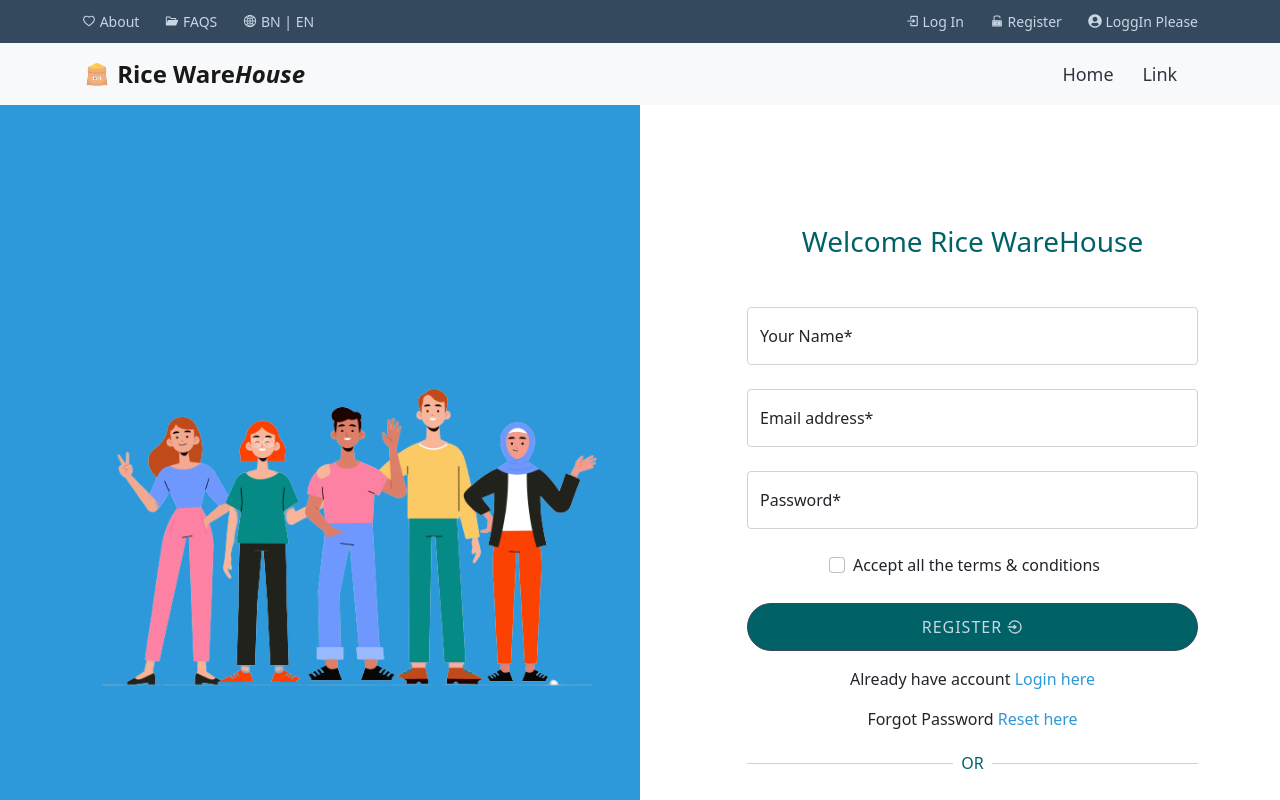
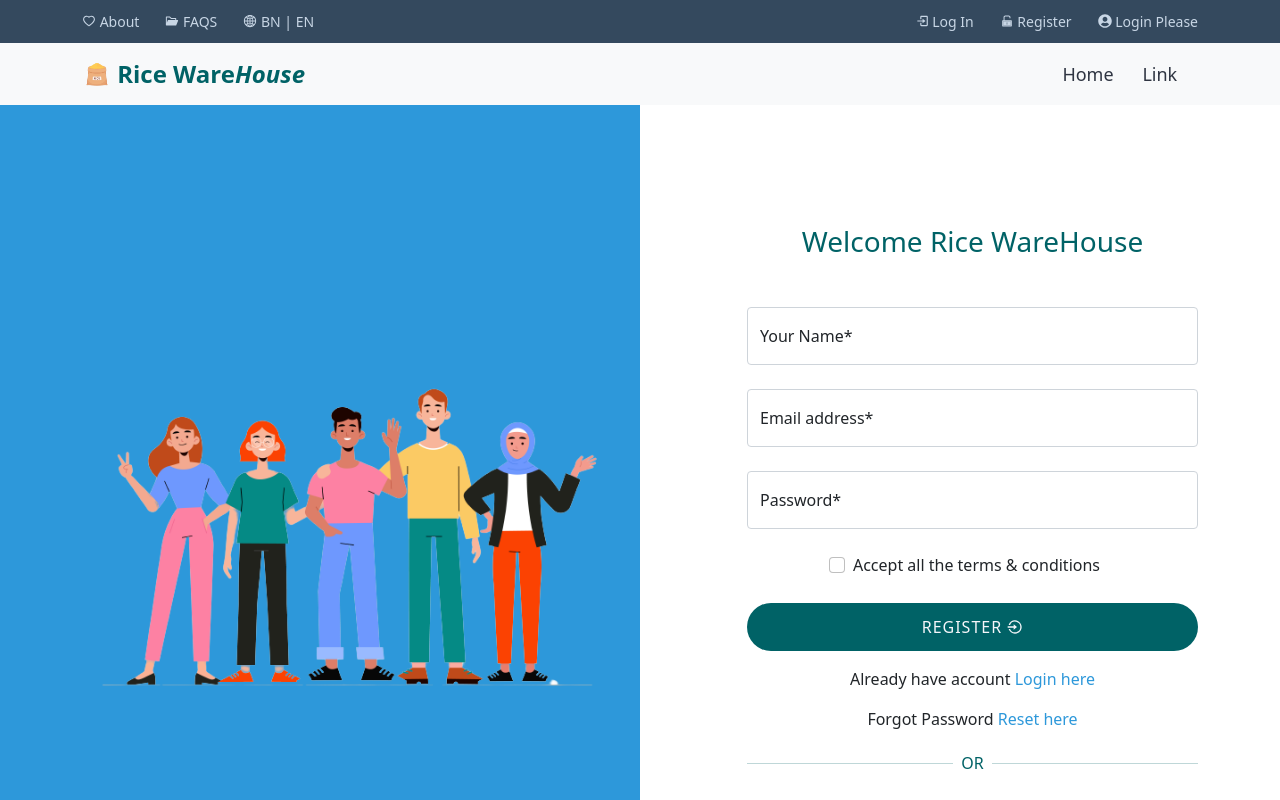
Before and after one commit to soumik9/rice-warehouse-client, a React (Create React App) app: page /register in a window 1280 px wide. Shown: the top 800 px of the page. Built offline with nearby package versions, Linux system fonts and the light colour scheme; no server answers.

Commit message:
one class minimized for all btns

```diff
--- a/src/components/Products/Product/Product.jsx
+++ b/src/components/Products/Product/Product.jsx
@@ -29,7 +29,7 @@ const Product = ({ product }) => {
 
 
                         <Card.Text className='mt-3'> { description }</Card.Text>
-                        <Button variant="primary">Update <MdUpdate className='product__btn-icon' /></Button>
+                        <Button className='btn btn-tarkish'>Update <MdUpdate className='product__btn-icon' /></Button>
                     </div>
                 </Card.Body>
             </Card>
--- a/src/components/Products/Products/Products.jsx
+++ b/src/components/Products/Products/Products.jsx
@@ -1,5 +1,6 @@
 import React, { useEffect, useState } from 'react';
 import { Col, Container, Row } from 'react-bootstrap';
+import { Link } from 'react-router-dom';
 import Product from '../Product/Product';
 import './products.scss'
 
@@ -47,6 +48,13 @@ const Products = () => {
                     </div>
                     {/* products main finish */}
 
+
+                    {/* products footer btn */}
+                    <div className="product__footer__btn d-flex justify-content-center mt-5">
+                        <Link to='/' className='btn btn-tarkish'>Manage Inventories</Link>
+                    </div>
+                    {/* products footer btn */}
+
                 </div>
             </Container>
         </section>
--- a/src/components/Products/Products/products.scss
+++ b/src/components/Products/Products/products.scss
@@ -86,21 +86,8 @@
                         bottom: 0;
                         left: 0;
                         width: 100%;
-                        padding-top: 0.7rem;
-                        padding-bottom: 0.7rem;
-                        letter-spacing: 1px;
-                        color: var(--white-font);
-                        text-transform: uppercase;
                         border-radius: 0;
                         border: none;
-                        background-color: var(--hover-tarkish);
-
-                        &:hover{
-                            color: var(--black-font);
-                            border: 1px solid var(--bg-color-asphalt);
-                            background-color: transparent;
-                            transition: all .3s ease-in-out;
-                        }
 
                         .product__btn-icon{
                             font-size: 20px;
--- a/src/index.css
+++ b/src/index.css
@@ -1,5 +1,20 @@
 body{
   font-family: 'Poppins', sans-serif;
+}
+
+
+:root {
+  --bg-color-asphalt: #34495e;
+  --bg-color-boyzone: #2d98da;
+
+  --hover-color: #00a8ff;
+  --hover-tarkish: #006266;
+
+  --black-font: #2f3542;
+  --white-font: #f5f6fa;
+  --gray-font: #c8d6e5;
+  --blue-font: #273c75;
+
 }
 
 ul{
@@ -12,29 +27,20 @@ a{
   text-decoration: none !important;
 }
 
-.py-50{
-  padding: 50px 0;
+
+
+.btn-tarkish{
+  padding-top: 0.7rem !important;
+  padding-bottom: 0.7rem !important;
+  letter-spacing: 1px;
+  color: var(--white-font) !important;
+  text-transform: uppercase;
+  background-color: var(--hover-tarkish) !important;
 }
 
-.py-100{
-  padding: 100px 0;
+.btn-tarkish:hover{
+  color: var(--black-font) !important;
+  border: 1px solid var(--bg-color-asphalt) !important;
+  background-color: transparent !important;
+  transition: all .3s ease-in-out;
 }
-
-.danger-text{
-  color: #833471;
-}
-
-:root {
-
-  --bg-color-asphalt: #34495e;
-  --bg-color-boyzone: #2d98da;
-
-  --hover-color: #00a8ff;
-  --hover-tarkish: #006266;
-
-  --black-font: #2f3542;
-  --white-font: #f5f6fa;
-  --gray-font: #c8d6e5;
-  --blue-font: #273c75;
-
-}
--- a/src/pages/Auth/Login/Login.jsx
+++ b/src/pages/Auth/Login/Login.jsx
@@ -75,7 +75,7 @@ const Login = () => {
                                         />
                                     </div>
 
-                                    <button type='submit' className='btn'>
+                                    <button type='submit' className='btn btn-tarkish'>
                                         Login <RiLoginCircleLine className='form__btn-icon' /></button>
 
                                 </form>
--- a/src/pages/Auth/Register/Register.jsx
+++ b/src/pages/Auth/Register/Register.jsx
@@ -84,7 +84,7 @@ const Register = () => {
                                         />
                                     </div>
 
-                                    <button type='submit' className='btn'>
+                                    <button type='submit' className='btn btn-tarkish'>
                                         Register <RiLoginCircleLine className='form__btn-icon' /></button>
 
                                 </form>
--- a/src/pages/Auth/Reset/Reset.jsx
+++ b/src/pages/Auth/Reset/Reset.jsx
@@ -44,7 +44,7 @@ const Reset = () => {
                                         {errors.email && <p className='text-danger'>Email filed is required.</p>}
                                     </div>
 
-                                    <button type='submit' className='btn'>
+                                    <button type='submit' className='btn btn-tarkish'>
                                         Reset Password <RiLoginCircleLine className='form__btn-icon' /></button>
 
                                 </form>
--- a/src/pages/Auth/auth.scss
+++ b/src/pages/Auth/auth.scss
@@ -25,20 +25,7 @@
 
                 button{
                     width: 100%;
-                    padding-top: 0.7rem;
-                    padding-bottom: 0.7rem;
-                    letter-spacing: 1px;
-                    color: var(--gray-font);
-                    text-transform: uppercase;
                     border-radius: 25px;
-                    border: 1px solid var(--bg-color-asphalt);
-                    background-color: var(--hover-tarkish);
-
-                    &:hover{
-                        color: var(--black-font);
-                        background-color: transparent;
-                        transition: all .3s ease-in-out;
-                    }
 
                     .form__btn-icon{
                         position: relative;
--- a/src/pages/Shared/Header/header.scss
+++ b/src/pages/Shared/Header/header.scss
@@ -14,6 +14,7 @@
         span{
             font-weight: 600;
             font-size: 24px;
+            color: var(--hover-tarkish);
         }
     }
 
@@ -27,7 +28,7 @@
             margin-right: 0.8rem;
 
             &:hover{
-                background-color: var(--hover-color);
+                background-color: var(--hover-tarkish);
                 color: var(--white-font) !important;
                 border-radius: 3px;
             }
--- a/src/pages/Shared/HeaderTop/HeaderTop.jsx
+++ b/src/pages/Shared/HeaderTop/HeaderTop.jsx
@@ -24,7 +24,7 @@ const HeaderTop = () => {
       };
 
     return (
-        <section className="nav__top">
+        <section className="nav__top" id='home'>
             <Container>
                 <div className="nav__top__container py-2">
                     <Row className='justify-content-md-between justify-content-center align-items-center'>
@@ -62,7 +62,7 @@ const HeaderTop = () => {
                                 }
 
                                 <li className='breadcrumb__item'>
-                                    <a href="#home"><FaUserCircle className='nav__top-icon' /> {user ? user?.displayName : 'LoggIn Please'}</a>
+                                    <a href="#home"><FaUserCircle className='nav__top-icon' /> {user ? user?.displayName : 'Login Please'}</a>
                                 </li>
                             </ul>
                         </Col>
```
